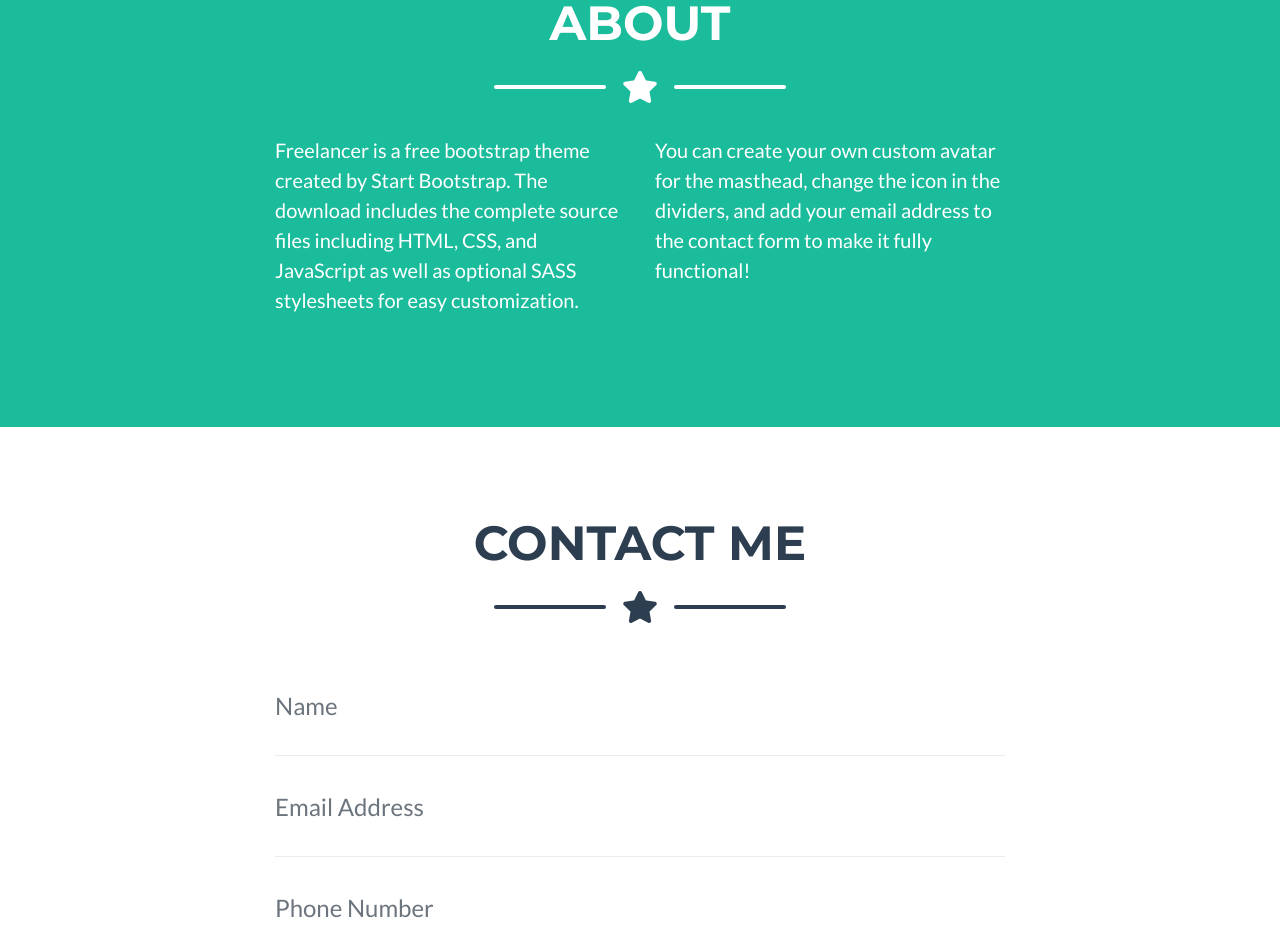
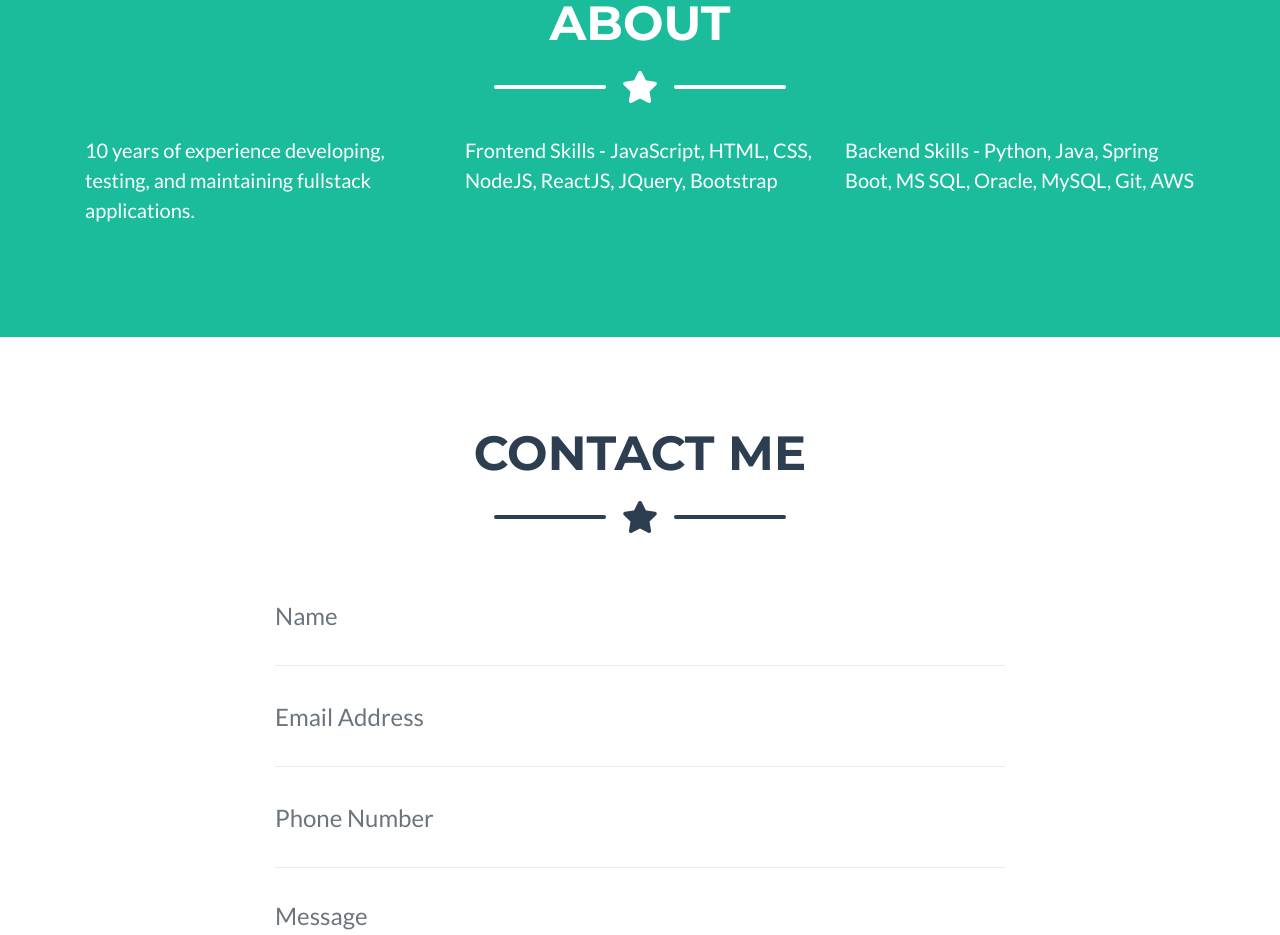
Before and after one commit to rimorin/personal-site, a website: page index.html in a window 1280 px wide. Shown: the part 1735-2670 px from the top of the page. Drawn offline with nearby package versions, Linux system fonts and the light colour scheme; files that its build step writes are made by us from their sources.

Commit message:
Added About me information

```diff
--- a/index.html
+++ b/index.html
@@ -187,10 +187,13 @@
       <!-- About Section Content -->
       <div class="row">
         <div class="col-lg-4 ml-auto">
-          <p class="lead">Freelancer is a free bootstrap theme created by Start Bootstrap. The download includes the complete source files including HTML, CSS, and JavaScript as well as optional SASS stylesheets for easy customization.</p>
+          <p class="lead">10 years of experience developing, testing, and maintaining fullstack applications.</p>
         </div>
         <div class="col-lg-4 mr-auto">
-          <p class="lead">You can create your own custom avatar for the masthead, change the icon in the dividers, and add your email address to the contact form to make it fully functional!</p>
+          <p class="lead">Frontend Skills - JavaScript, HTML, CSS, NodeJS, ReactJS, JQuery, Bootstrap</p>
+        </div>
+        <div class="col-lg-4 mr-auto">
+          <p class="lead">Backend Skills - Python, Java, Spring Boot, MS SQL, Oracle, MySQL, Git, AWS</p>
         </div>
       </div>
 
```
